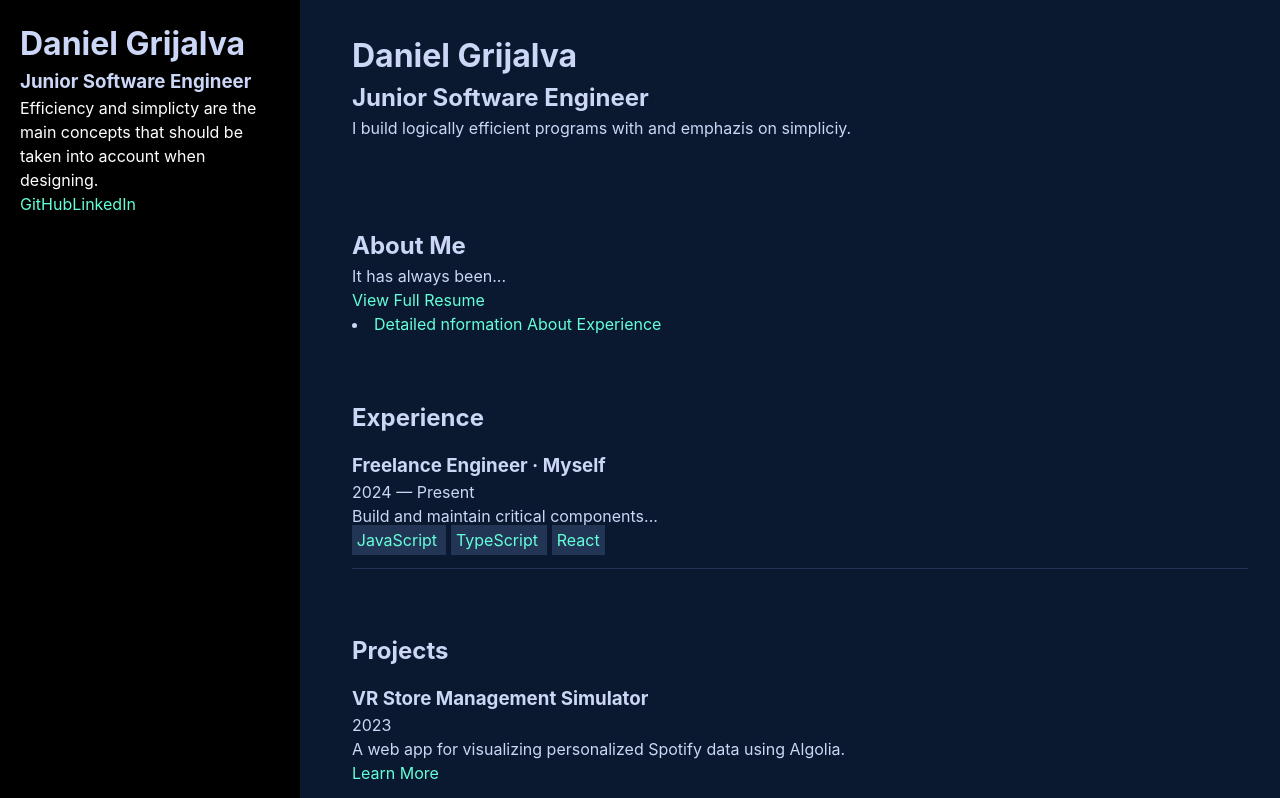
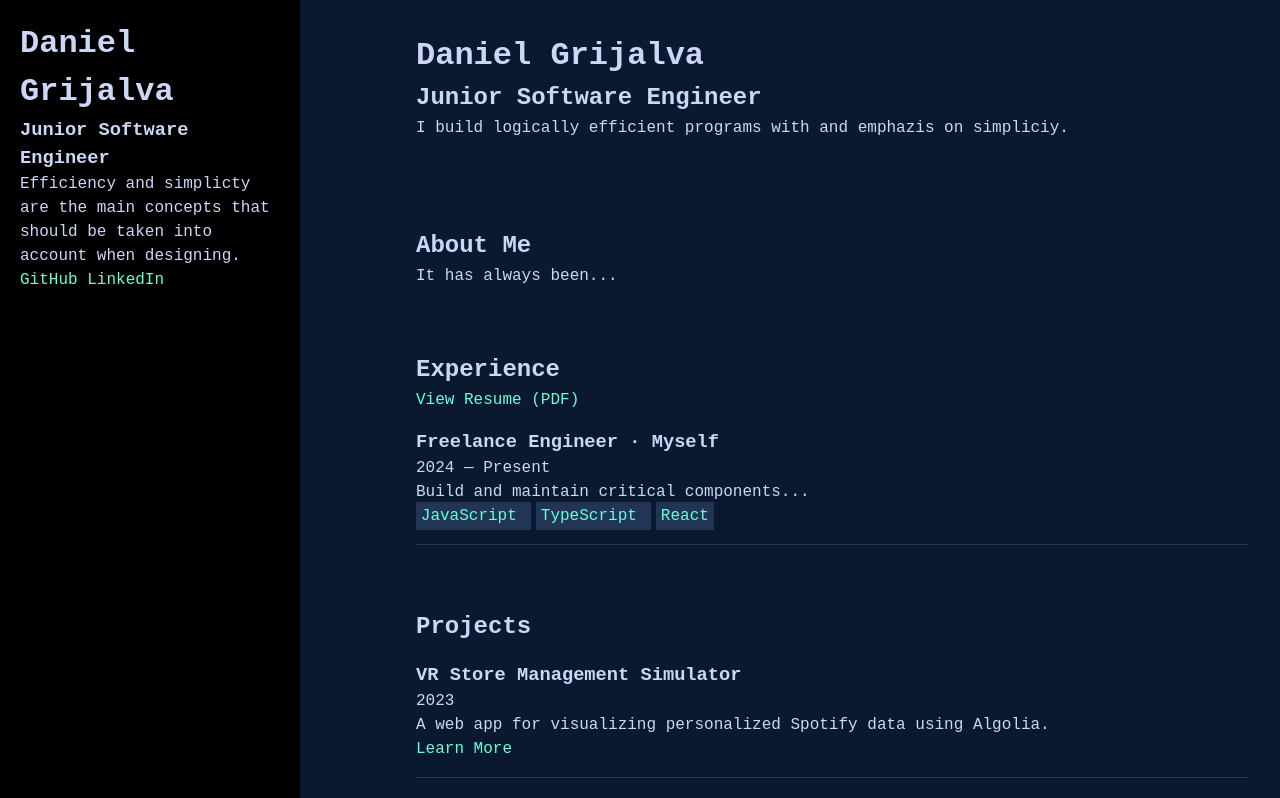
Before and after one commit to DanielAndi/my-portfolio, a React (Create React App) app: page / in a window 1280 px wide. Shown: the top 798 px of the page. Built offline with nearby package versions, Linux system fonts and the light colour scheme.

Commit message:
Details from body updated
Mostly css style

```diff
--- a/src/assets/Layout.css
+++ b/src/assets/Layout.css
@@ -7,7 +7,7 @@
 
 .sidebar {
   background-color: #000000;
-  color: #ffffff;
+  font-family: OCR A Std, monospace;
   padding: 20px;
   width: 300px;
   position: fixed;
@@ -16,13 +16,11 @@
 }
 
 .main-content {
+  font-family: OCR A Std, monospace;
   flex-grow: 1;
-  padding-left: 25%;
+  padding-left: 30%;
 }
 
-h3 {
-  color:whitesmoke
-}
 
 @media (max-width: 768px) {
   .container {
--- a/src/assets/NavBar.css
+++ b/src/assets/NavBar.css
@@ -11,6 +11,7 @@ nav ul {
   nav ul li a {
     color: #64ffda;
     text-decoration: none;
+
   }
 
   nav ul li a.active {
--- a/src/assets/styles.css
+++ b/src/assets/styles.css
@@ -23,6 +23,7 @@
   }
 
   h1, h2, h3 {
+    font-family: OCR A Std, monospace;
     color: #ccd6f6;
   }
 
--- a/src/components/About.js
+++ b/src/components/About.js
@@ -1,13 +1,11 @@
 import React from 'react';
-import { Link } from 'react-router-dom'; // Ensure you're using React Router DOM
 
 const About = () => {
   return (
     <section id="about">
       <h2>About Me</h2>
       <p>It has always been...</p>
-      <a href="/public/resume.pdf" target="_blank">View Full Resume</a>
-      <li><Link to="/ResumePage">Detailed nformation About Experience</Link></li>
+
     </section>
   );
 };
--- a/src/components/Experience.js
+++ b/src/components/Experience.js
@@ -16,6 +16,7 @@ const Experience = () => {
   return (
     <section id="experience">
       <h2>Experience</h2>
+      <a href="/resume.pdf" target="_blank">View Resume (PDF)</a>
       {experiences.map((job, index) => (
         <div key={index} className="experience">
           <h3>{job.title} · {job.company}</h3>
--- a/src/index.css
+++ b/src/index.css
@@ -7,12 +7,9 @@ body {
   padding: 0;
 }
 
-h1, h2, h3 {
-  color: #64ffda; /* Accent color */
-}
 
 a {
-  color: #64ffda; /* Accent color */
+  color: #3c8b79; /* Accent color */
   text-decoration: none;
 }
 
--- a/src/layouts/Layout.js
+++ b/src/layouts/Layout.js
@@ -10,7 +10,7 @@ const Layout = ({ children }) => {
         <p>Efficiency and simplicty are the main concepts that should be taken into account when designing.</p>
         {/* You can add more links or information here */}
         <div className="links">
-          <a href="https://github.com" target="_blank" rel="noopener noreferrer">GitHub</a>
+          <a href="https://github.com" target="_blank" rel="noopener noreferrer">GitHub </a>
           <a href="https://linkedin.com" target="_blank" rel="noopener noreferrer">LinkedIn</a>
           {/* More social links can be added here */}
         </div>
--- a/src/pages/HomePage.js
+++ b/src/pages/HomePage.js
@@ -5,7 +5,6 @@ import Footer from '../components/Footer.js';
 import About from '../components/About.js';
 import Experience from '../components/Experience.js';
 import Projects from '../components/Projects.js'; // If you have a Projects component
-import ResumePage from './ResumePage.js';
 
 const HomePage = () => {
   return (
@@ -15,7 +14,6 @@ const HomePage = () => {
       <Experience />
       <Projects />
       <Footer />
-      <ResumePage />
     </div>
   );
 }
```
